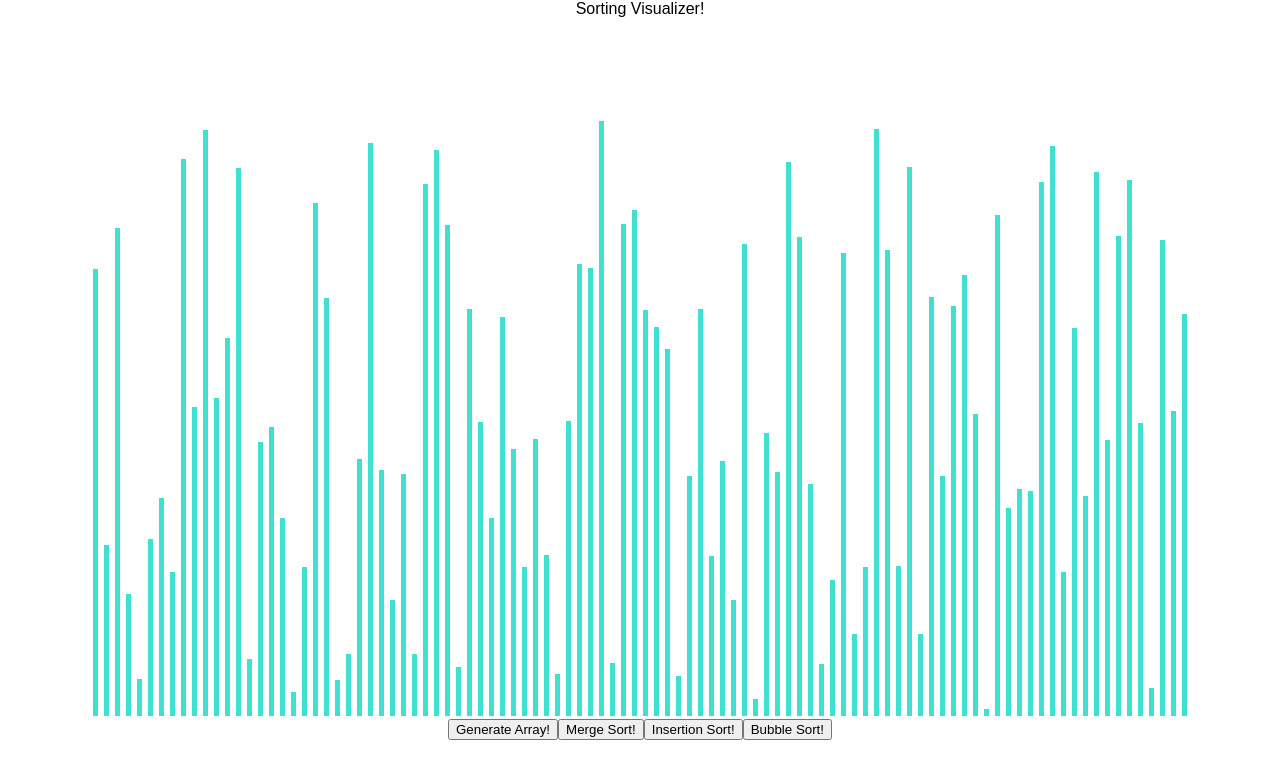
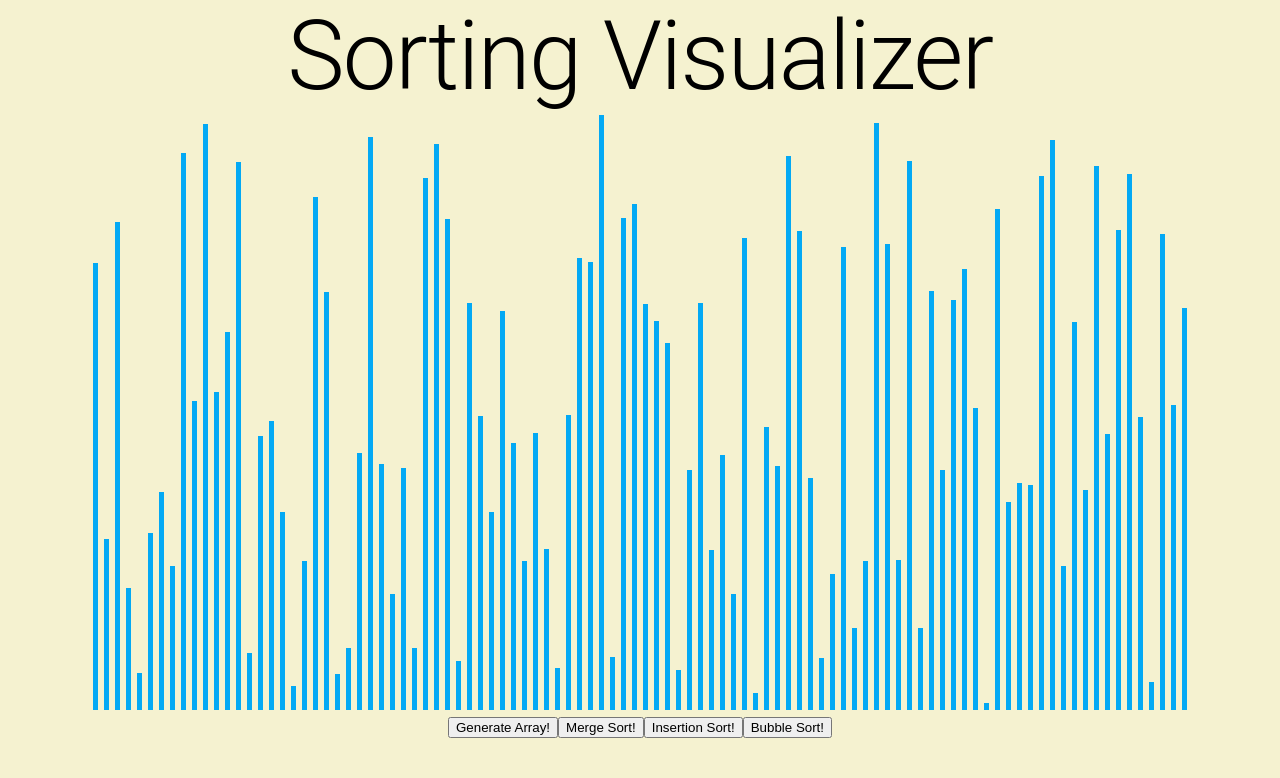
Before and after one commit to umawani/VisualSorting, a React (Create React App) app in the folder sorting_visual/: page / in a window 1280 px wide. Shown: the top 778 px of the page. Built offline with nearby package versions, Linux system fonts and the light colour scheme.

Commit message:
Added styling and refactored code

```diff
--- a/sorting_visual/package.json
+++ b/sorting_visual/package.json
@@ -5,7 +5,8 @@
   "dependencies": {
     "react": "^16.13.1",
     "react-dom": "^16.13.1",
-    "react-scripts": "0.9.5"
+    "react-scripts": "0.9.5",
+    "typeface-roboto": "0.0.75"
   },
   "devDependencies": {},
   "scripts": {
--- a/sorting_visual/src/SortingVisualizer/SortingVisualizer.css
+++ b/sorting_visual/src/SortingVisualizer/SortingVisualizer.css
@@ -1,15 +1,17 @@
-.array-container{
-  display: flex;
-  justify-content: center;
-  align-self: center;
-  align-items: flex-end;
-  flex: 3;
+body{
+  height: 100%;
+  width: 100%;
+  background-color: #F5F2D0
 }
+
+
+#bars-container{
+
+
+}
+
 .array-bar{
   width: 5px;
   display: inline-block;
   margin: 3px;
 }
-.title-container{
-  margin-bottom: 100px;
-}
--- a/sorting_visual/src/SortingVisualizer/SortingVisualizer.jsx
+++ b/sorting_visual/src/SortingVisualizer/SortingVisualizer.jsx
@@ -1,9 +1,13 @@
 import React from 'react';
 import './SortingVisualizer.css';
+import Typography from '@material-ui/core/Typography';
 import {getMergeSortAnimations} from '../SortingAlgorithms/MergeSort.js'
 import {getInsertionSortAnimations} from '../SortingAlgorithms/InsertionSort.js'
 import {getBubbleSortAnimations} from '../SortingAlgorithms/BubbleSort.js'
 
+const INITIAL_COLOR = '#03a9f4';
+const PROCESSING_COLOR = 'gold';
+const FRONTIER_COLOR = 'red';
 
 export default class SortingVisualizer extends React.Component {
   constructor(props){
@@ -40,7 +44,7 @@ export default class SortingVisualizer extends React.Component {
         const [barOneIndx, barTwoIndx] = animations[i];
         const barOneIndxStyle = arrayBars[barOneIndx].style;
         const barTwoIndxStyle = arrayBars[barTwoIndx].style;
-        const color = i % 3 === 0 ? 'red' : 'turquoise';
+        const color = i % 3 === 0 ? PROCESSING_COLOR : INITIAL_COLOR;
         setTimeout(() => {
           barOneIndxStyle.backgroundColor = color;
           barTwoIndxStyle.backgroundColor = color;
@@ -65,22 +69,22 @@ export default class SortingVisualizer extends React.Component {
         setTimeout(() => {
         aux[animations[i]["swap"][0]] =animations[i]["swap"][1];
         this.setState({array : aux});
-      }, i * 1);
+      }, i * 10);
       }
       else if("frontier" in animations[i]){
         setTimeout(() => {
-          arrayBars[animations[i]["frontier"]].style.backgroundColor = 'LightGreen';
-        },i * 1);
+          arrayBars[animations[i]["frontier"]].style.backgroundColor = FRONTIER_COLOR;
+        },i * 10);
       }
       else if("normal" in animations[i]){
         setTimeout(() => {
-          arrayBars[animations[i]["normal"]].style.backgroundColor = 'turquoise';
-        },i * 1);
+          arrayBars[animations[i]["normal"]].style.backgroundColor = INITIAL_COLOR;
+        },i * 10);
       }
       else{
         setTimeout(() => {
-          arrayBars[animations[i]["compare"]].style.backgroundColor = 'red';
-        },i * 1);
+          arrayBars[animations[i]["compare"]].style.backgroundColor = PROCESSING_COLOR;
+        },i * 10);
       }
     }
   }
@@ -98,12 +102,12 @@ export default class SortingVisualizer extends React.Component {
       }
       else if("normal" in animations[i]){
         setTimeout(() => {
-          arrayBars[animations[i]["normal"]].style.backgroundColor = 'turquoise';
+          arrayBars[animations[i]["normal"]].style.backgroundColor = INITIAL_COLOR;
         },i * 1);
       }
       else{
         setTimeout(() => {
-          arrayBars[animations[i]["compare"]].style.backgroundColor = 'red';
+          arrayBars[animations[i]["compare"]].style.backgroundColor = PROCESSING_COLOR;
         },i * 1);
       }
     }
@@ -131,19 +135,17 @@ export default class SortingVisualizer extends React.Component {
   render() {
     const {array} = this.state;
     return (
-      <div className="page-container">
-        <div className="title-container">
-          Sorting Visualizer!
-        </div>
-        <div className="array-container">
+      <body>
+        <Typography variant="h1" color="inherit">Sorting Visualizer</Typography>
+        <div id = "bars-container">
           {array.map((value, index) => (
             <div className="array-bar"
             key={index}
-            style={{backgroundColor : 'turquoise', height : `${value}px`,}}>
+            style={{backgroundColor : '#03a9f4', height : `${value}px`,}}>
             </div>
           ))}
         </div>
-        <div className="buttons-container">
+        <div>
           <button onClick=
           {() => this.state.processing ? console.log("in process") :
             (this.setState({processing : true}, () => this.resetArray()))}> Generate Array! </button>
@@ -158,7 +160,7 @@ export default class SortingVisualizer extends React.Component {
               (this.setState({processing : true, checked : false} ,
               () => this.bubbleSort()))}> Bubble Sort! </button>
         </div>
-      </div>
+      </body>
     );
   }
 }
```
